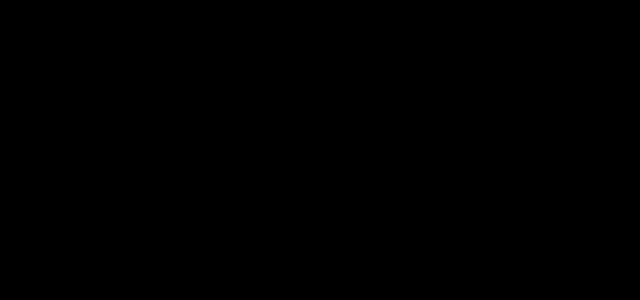
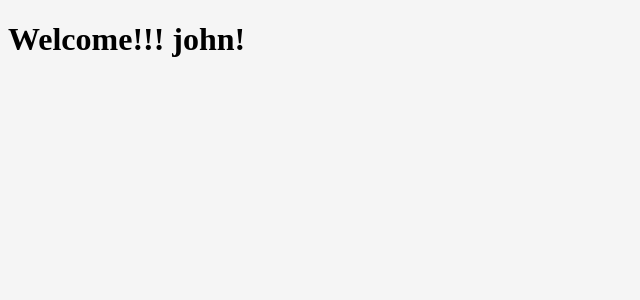
Before and after one commit to vincentmuriuki/ah-frontend-thor, a React app: page / in a window 1280 px wide. Shown: the top 300 px of the page, without its empty margins (0-640 px from the left). Built offline with nearby package versions, Linux system fonts and the light colour scheme.

Commit message:
Change backgroundColor to #f5f5f5

```diff
--- a/src/style.scss
+++ b/src/style.scss
@@ -4,5 +4,5 @@
 
 body {
   font-size: 1.6rem;
-  background: black;
+  background: #f5f5f5;
 }
```
